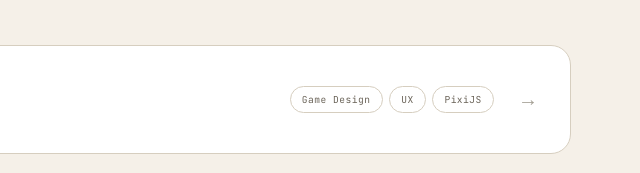
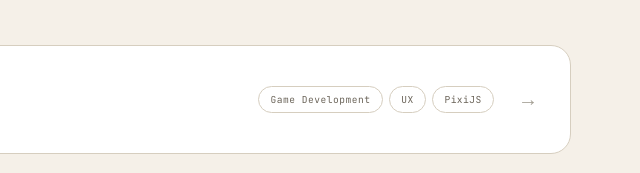
Before and after one commit to FedG-code/portfolio, a plain HTML site: page index.html in a window 1280 px wide. Shown: the part 999-1172 px from the top of the page, 583-1223 px from the left. Drawn offline with nearby package versions, Linux system fonts and the light colour scheme; grey boxes are pictures that could not be loaded.

Commit message:
Changed naming

```diff
--- a/index.html
+++ b/index.html
@@ -86,7 +86,7 @@
           </div>
           <div class="work-card-right">
             <div class="work-pills">
-              <span class="work-pill">Game Design</span>
+              <span class="work-pill">Game Development</span>
               <span class="work-pill">UX</span>
               <span class="work-pill">PixiJS</span>
             </div>
```
